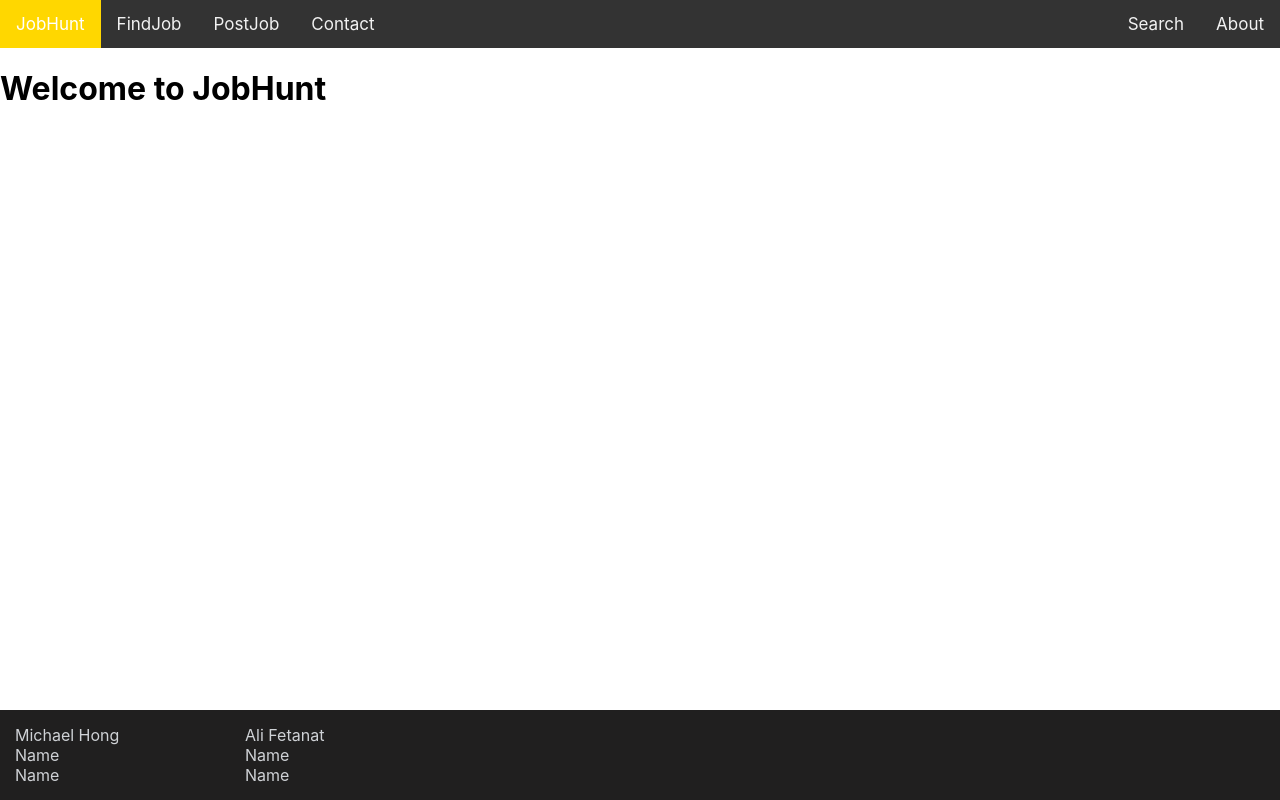
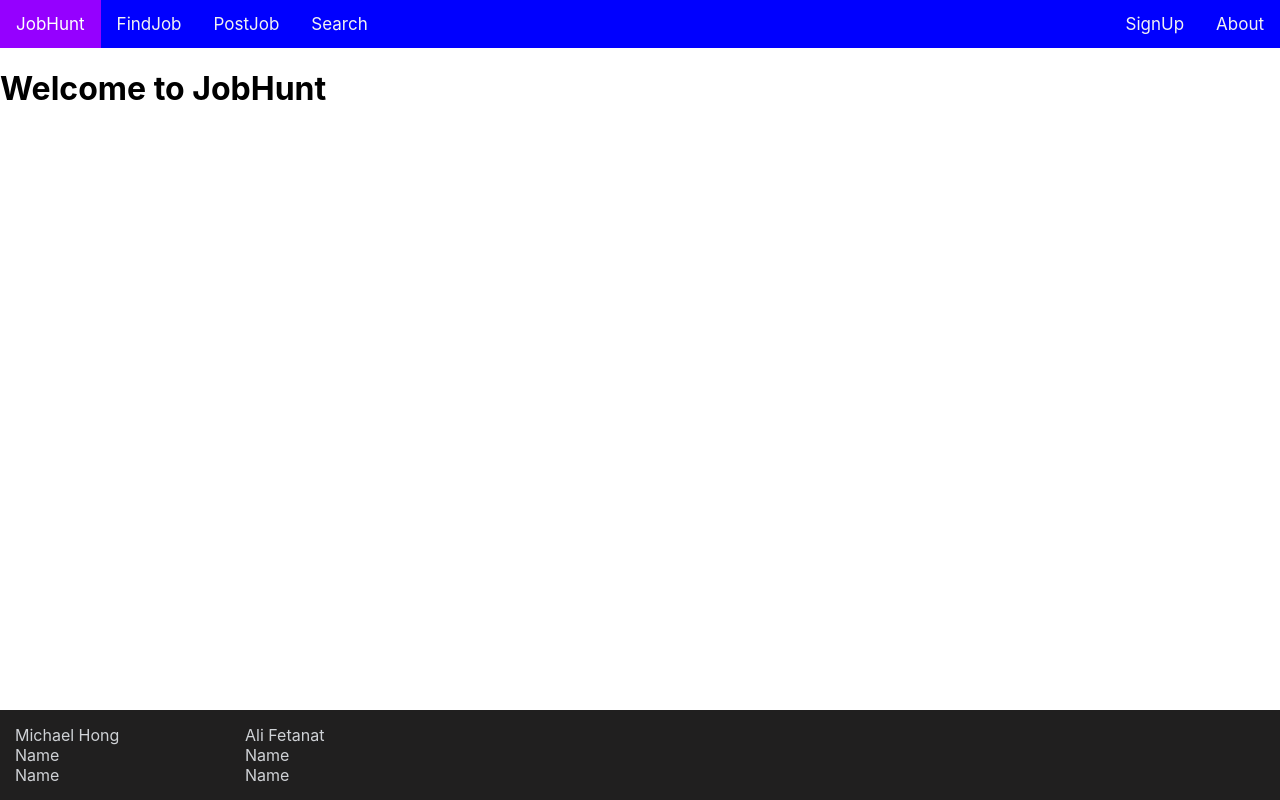
Before and after one commit to Fetyali7/MAK-soen341project2023, a React (Create React App) app in the folder 341-project/: page / in a window 1280 px wide. Built offline with nearby package versions, Linux system fonts and the light colour scheme; the HTML template or start-up script is replaced by a standard one.

Commit message:
Added the signup option to navbar

```diff
--- a/341-project/src/App.css
+++ b/341-project/src/App.css
@@ -81,7 +81,7 @@ footer {
   color: #27bcda;
 }
 .topnav {
-  background-color: #333;
+  background-color: blue;
   overflow: hidden;
 }
 
@@ -93,17 +93,18 @@ text-align: center;
 padding: 14px 16px;
 text-decoration: none;
 font-size: 17px;
+border-color: #27bcda;
 }
 
 /* Change the color of links on hover */
 .topnav a:hover {
-background-color: #ddd;
+background-color: rgb(202, 165, 237);
 color: black;
 }
 
 /* Add a color to the active/current link */
 .topnav a.active {
-background-color: gold;
+background-color: rgb(149, 0, 255);
 color: white;
 }
 
--- a/341-project/src/Component/Navbar.js
+++ b/341-project/src/Component/Navbar.js
@@ -12,9 +12,9 @@ export const Navbar = ({changeTab}) => {
     <a class="active" onClick={()=> {changeTab("Home")}}>JobHunt</a>
     <a  onClick={()=> {changeTab("Finding")}}>FindJob</a>
     <a  onClick={()=> {changeTab("Posting")}}>PostJob</a>
-    <a  onClick={()=> {changeTab("Contact")}}>Contact</a>
+    <a onClick={()=> {changeTab("Search")}}>Search</a>
     <div class="topnav-right">
-      <a onClick={()=> {changeTab("Search")}}>Search</a>
+      <a  onClick={()=> {changeTab("Signup")}}>SignUp</a>
       <a onClick={()=> {changeTab("Aboutcompany")}}>About</a>
     </div>
   </div>
```
